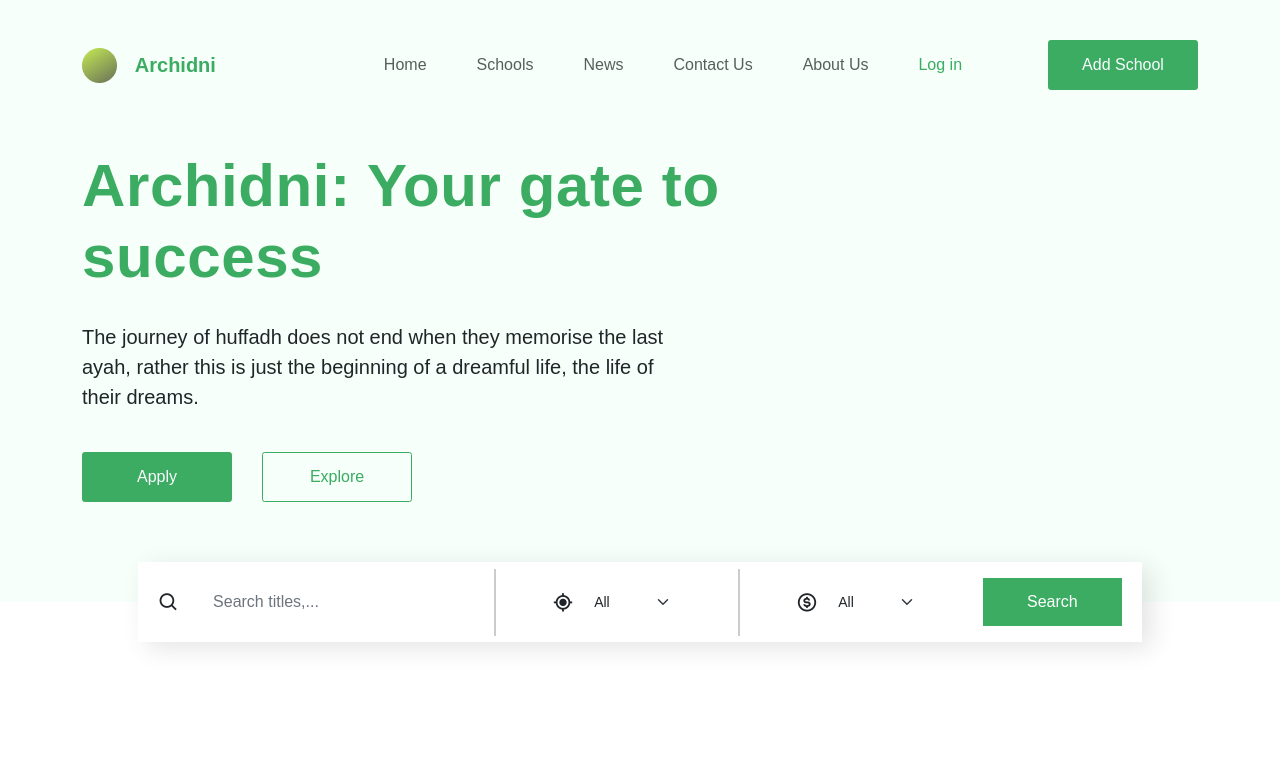
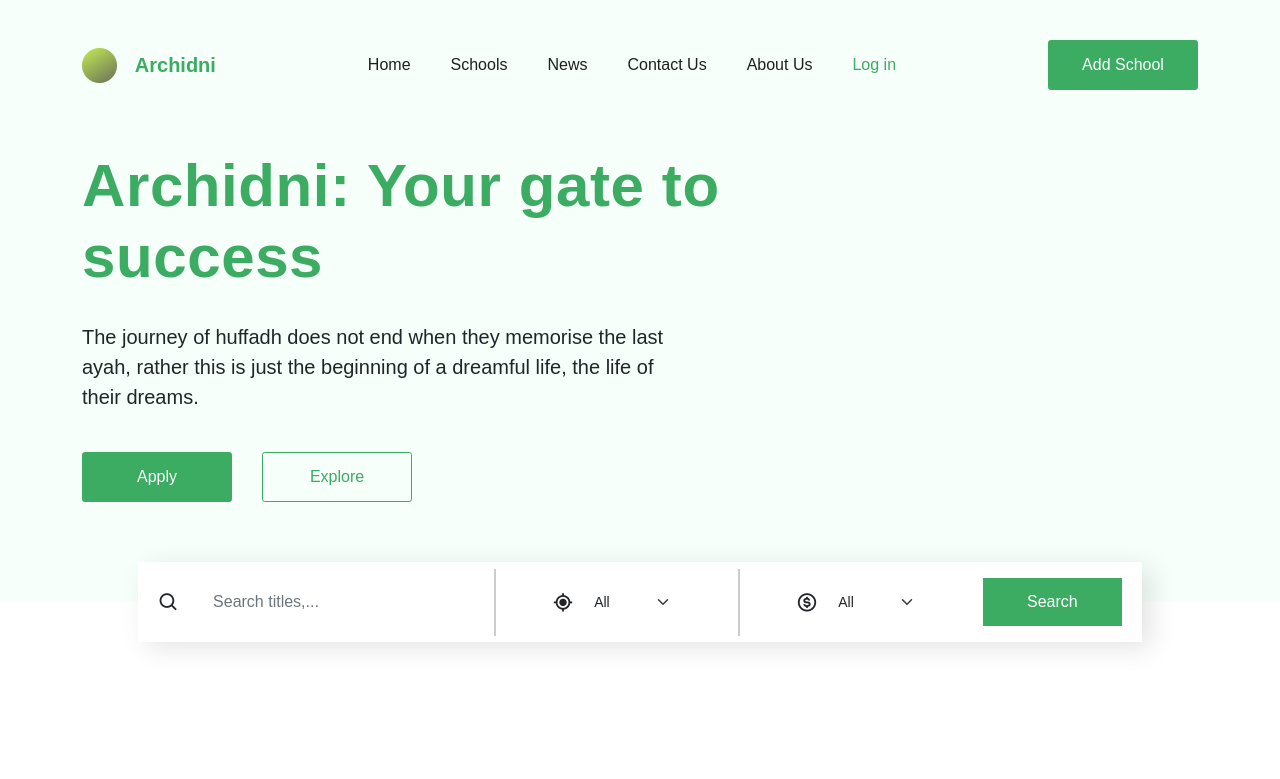
Before and after one commit to merouaHba/Archidni, a plain HTML site: page index.html in a window 1280 px wide. Shown: the top 779 px of the page. Drawn offline with nearby package versions, Linux system fonts and the light colour scheme; a web font is replaced by a local one.

Commit message:
edit some issues styling

```diff
--- a/css/style.css
+++ b/css/style.css
@@ -88,13 +88,14 @@
      display: block;
  }
 
+ /*
  .container {
      padding-left: 15px;
      padding-right: 15px;
      margin-left: auto;
      margin-right: auto;
      position: relative;
- }
+ } */
 
  /* end global rules */
  /* start header */
@@ -141,11 +142,14 @@
 
  header .container ul {
      margin: 0;
+     padding: 0;
  }
 
  header .container ul li a {
      color: var(--gray-color);
-     padding-left: 50px;
+     /* padding-left: 50px; */
+     padding: 15px 20px;
+     color: #1E1E1E;
  }
 
  header .container ul li a.login {
@@ -716,7 +720,7 @@
  /* end */
  /* start About */
  .about {
-     padding: 200px 0;
+     padding-bottom: 200px;
      background-color: var(--white-background);
  }
 
@@ -762,7 +766,7 @@
 
  /*start About*/
  .contact-us {
-     padding: 200px 0;
+     padding-bottom: 200px;
  }
 
  .contact-us .container {
@@ -891,7 +895,7 @@
  /* end footer */
 
 
-
+ /*
  @media (min-width: 576px) {}
 
  @media(min-width:768px) {
@@ -910,4 +914,4 @@
      .container {
          width: 1170px;
      }
- }
+ } */
--- a/index.html
+++ b/index.html
@@ -32,7 +32,7 @@
                 <img src="images/logo.png" alt="Archidni">
                 <span>Archidni</span>
             </div>
-            <ul class="navbar">
+            <ul class="nav-bar">
                 <li><a href="">Home</a></li>
                 <li><a href="">Schools</a></li>
                 <li><a href="">News</a></li>
```
